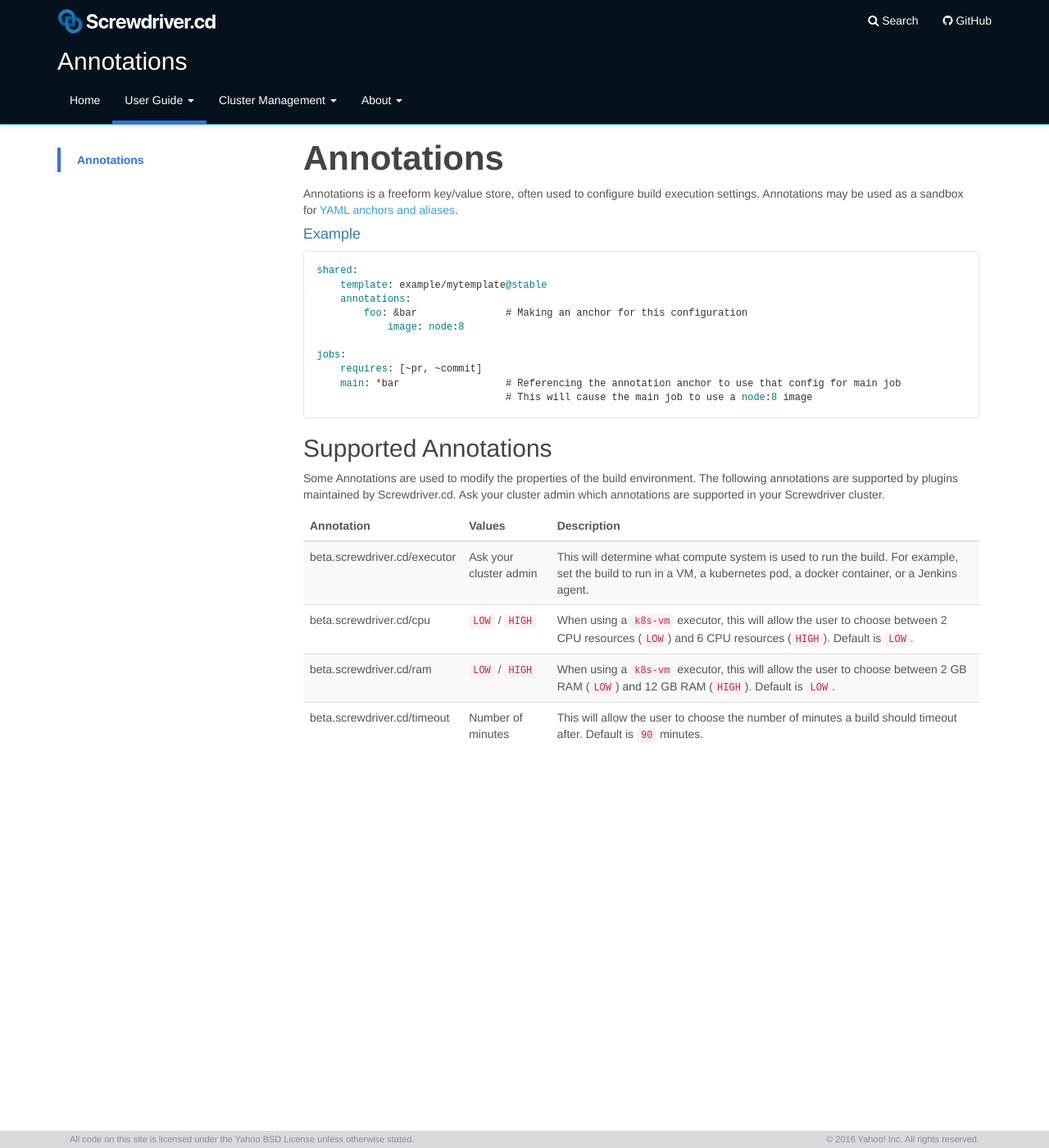
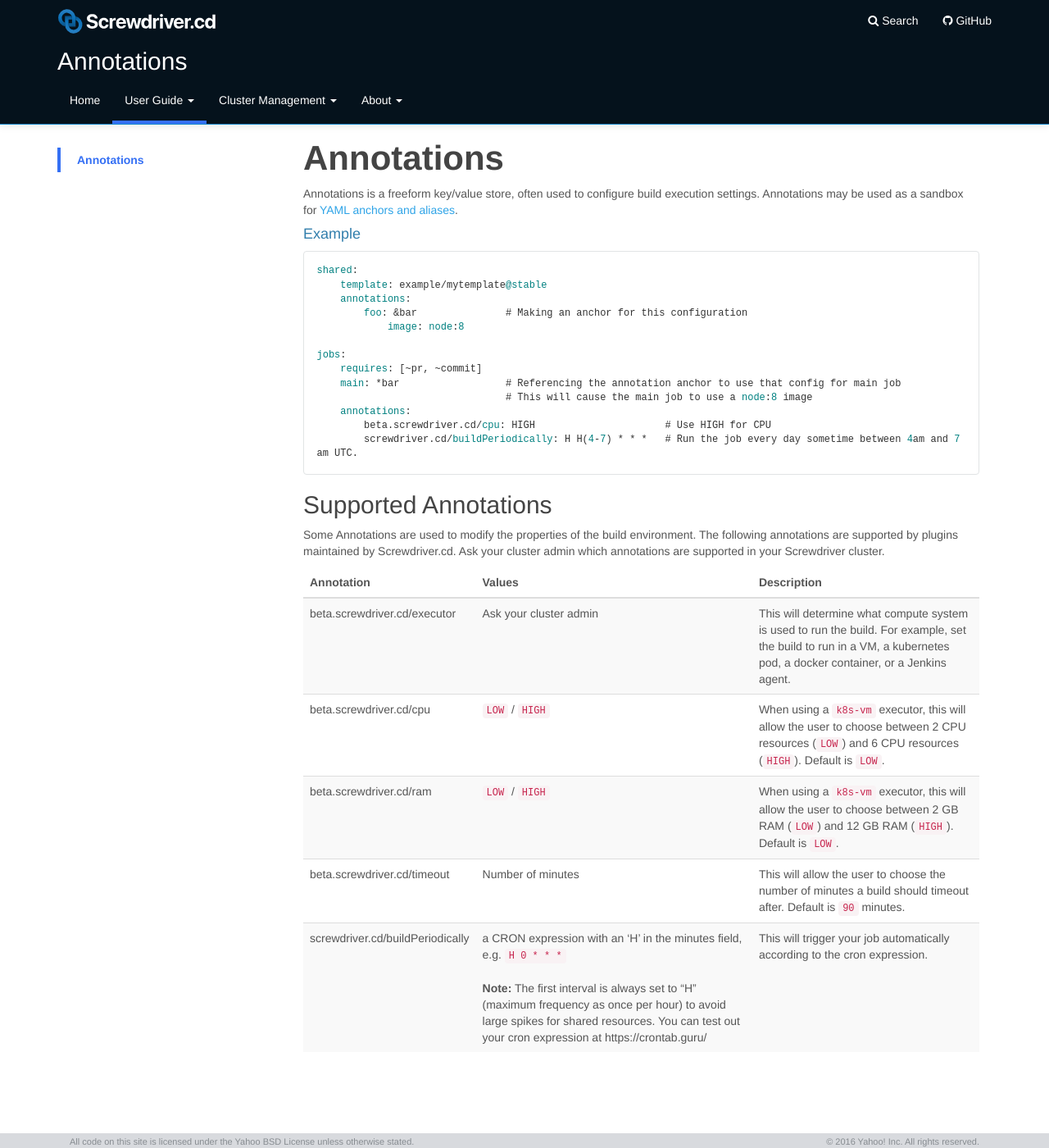
Before and after one commit to screwdriver-cd/guide, a Jekyll site: the page built from docs/user-guide/configuration/annotations.md, in a window 1280 px wide and 1400 px high. Shown: the whole window at 82% size. Built offline with Jekyll 4.4.1, drawn with Linux system fonts in a browser that asks for light colours.

Commit message:
fix: add docs for buildPeriodically

````diff
--- a/docs/user-guide/configuration/annotations.md
+++ b/docs/user-guide/configuration/annotations.md
@@ -22,6 +22,9 @@ jobs:
     requires: [~pr, ~commit]
     main: *bar                  # Referencing the annotation anchor to use that config for main job
                                 # This will cause the main job to use a node:8 image
+    annotations:
+        beta.screwdriver.cd/cpu: HIGH                      # Use HIGH for CPU
+        screwdriver.cd/buildPeriodically: H H(4-7) * * *   # Run the job every day sometime between 4am and 7am UTC.
 ```
 
 ## Supported Annotations
@@ -33,3 +36,4 @@ Some Annotations are used to modify the properties of the build environment. The
 | beta.screwdriver.cd/cpu | `LOW` / `HIGH` | When using a `k8s-vm` executor, this will allow the user to choose between 2 CPU resources (`LOW`) and 6 CPU resources (`HIGH`). Default is `LOW`. |
 | beta.screwdriver.cd/ram | `LOW` / `HIGH` | When using a `k8s-vm` executor, this will allow the user to choose between 2 GB RAM (`LOW`) and 12 GB RAM (`HIGH`). Default is `LOW`. |
 | beta.screwdriver.cd/timeout | Number of minutes | This will allow the user to choose the number of minutes a build should timeout after. Default is `90` minutes. |
+| screwdriver.cd/buildPeriodically | a CRON expression with an 'H' in the minutes field, e.g. `H 0 * * *` <br><br>**Note:** The first interval is always set to "H" (maximum frequency as once per hour) to avoid large spikes for shared resources. You can test out your cron expression at https://crontab.guru/ | This will trigger your job automatically according to the cron expression. |
````
